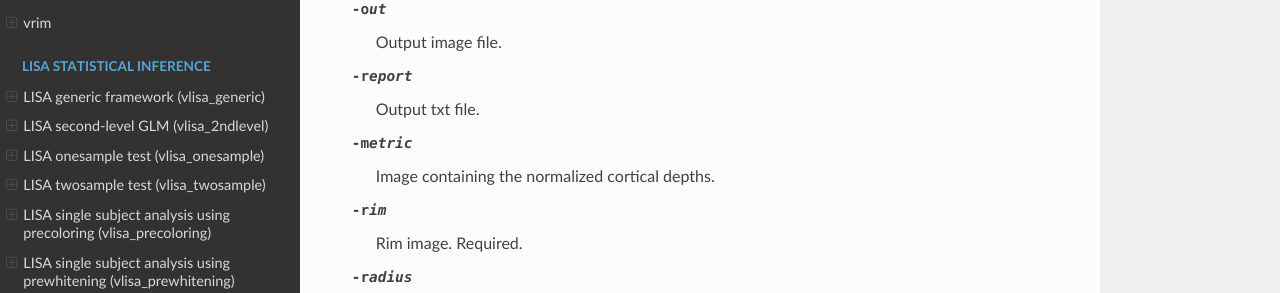
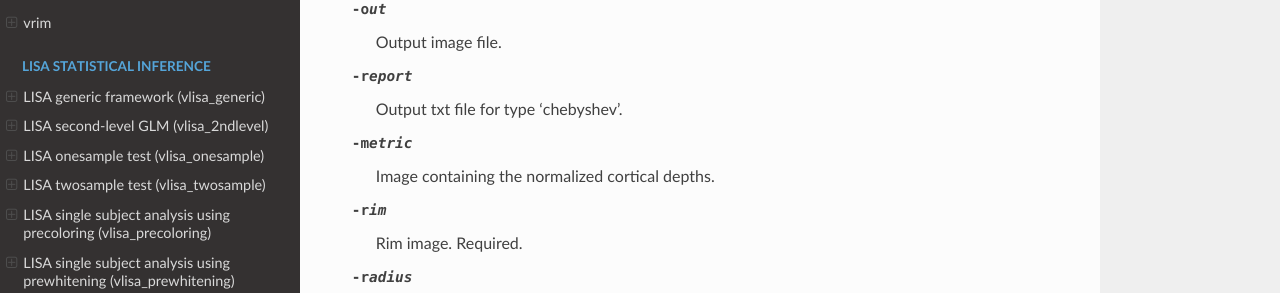
Before and after one commit to lipsia-fmri/lipsia, a Sphinx documentation site: the page built from docs/cylarim/vcylarim_seed.rst, in a window 1280 px wide and 900 px high, scrolled down 597 px. Shown: the part 380-673 px from the top of the window. Built offline with Sphinx 7.4.7 and the Read the Docs theme 3.1.0, drawn with Linux system fonts in a browser that asks for light colours; pages that are not in the unit, such as notebooks, are missing from menus.

Commit message:
doc update

```diff
--- a/docs/cylarim/vcylarim_seed.rst
+++ b/docs/cylarim/vcylarim_seed.rst
@@ -41,7 +41,7 @@ Parameters of 'vcylarim_seed'
 -help     Prints usage information.
 -in       Input zmap file.
 -out      Output image file.
--report   Output txt file.
+-report   Output txt file for type 'chebyshev'.
 -metric   Image containing the normalized cortical depths.
 -rim      Rim image. Required.
 -radius   Cylinder radius in mm. Default: 2
```
